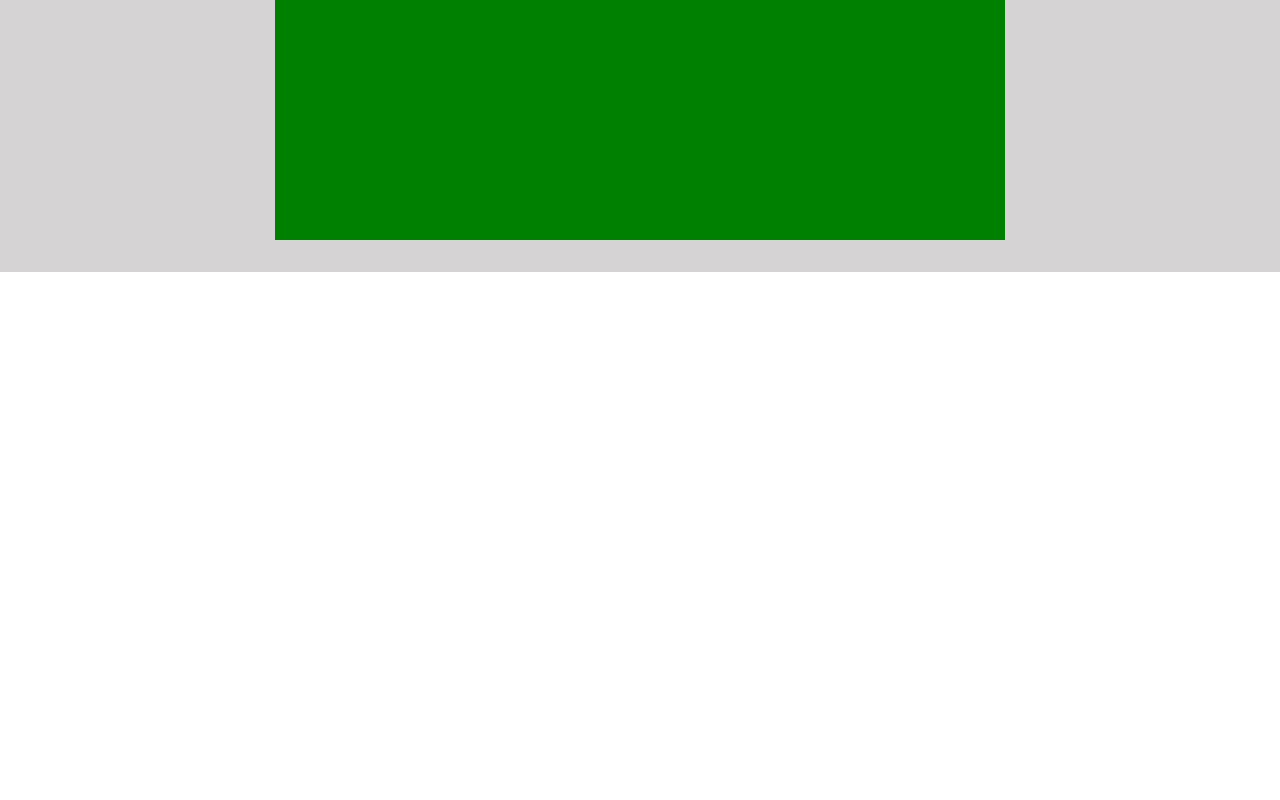
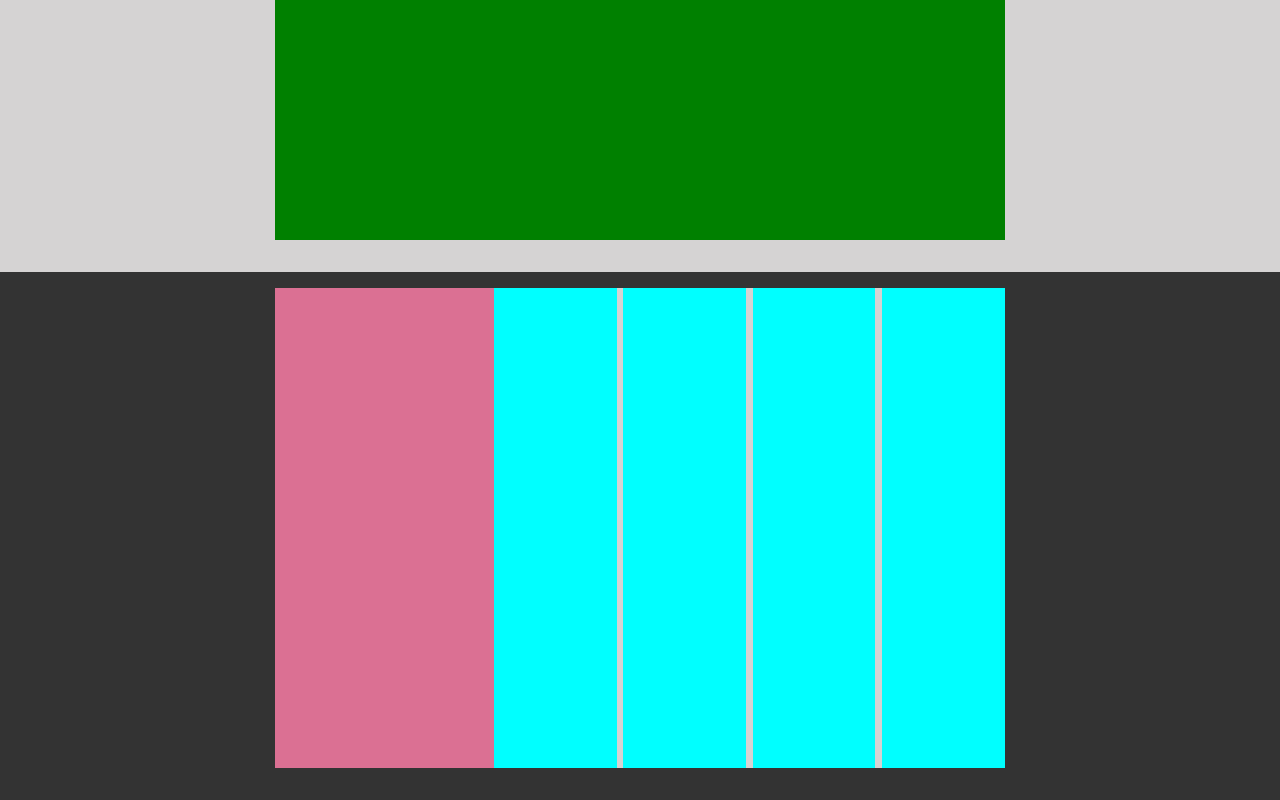
Before and after one commit to briancosentino/htmlcss-struttura-discord, a plain HTML site: page index.html in a window 1280 px wide. Shown: the part 2178-2978 px from the top of the page. Before the commit the page ends 2450 px from the top, so only its background shows below. Drawn offline with Linux system fonts and the light colour scheme.

Commit message:
addfooter-link section

```diff
--- a/css/style.css
+++ b/css/style.css
@@ -41,6 +41,18 @@
     }
     .technology-content{
         background-color: green;
+    }
+    .footer-link{
+        background-color: #333;
+    }
+    .footer-link-container{
+        background-color: rgb(213, 211, 211);
+    }
+    .footer-contact{
+        background-color: palevioletred;
+    }
+    .footer-column{
+        background-color: cyan;
     }
 }
 nav{
@@ -111,3 +123,28 @@ nav{
     margin: auto;
     width: 60%;
 }
+.footer-link{
+    padding: 1rem 2rem 2rem 2rem;
+}
+.footer-link-container{
+    margin: auto;
+    width: 60%;
+    min-height: 30rem;
+
+
+}
+.footer-contact{
+    width: 30%;
+
+}
+.footer-col-container{
+    justify-content: space-between;
+
+    width: 70%;
+}
+.footer-column{
+    width: 24%;
+}
+hr {
+    border-color: rgb(213, 211, 211);
+}
--- a/index.html
+++ b/index.html
@@ -55,7 +55,20 @@
 
          </section>
     </main>
-    <footer></footer>
+    <footer>
+        <div class="footer-link">
+            <div class="footer-link-container d-flex">
+                <div class="footer-contact"></div>
+                <div class="footer-col-container d-flex">
+                    <div class="footer-column"></div>
+                    <div class="footer-column"></div>
+                    <div class="footer-column"></div>
+                    <div class="footer-column"></div>
+                </div>
+            </div>
+        </div>
+        <div class="footer-button"></div>
+    </footer>
 
 </body>
 </html>
```
